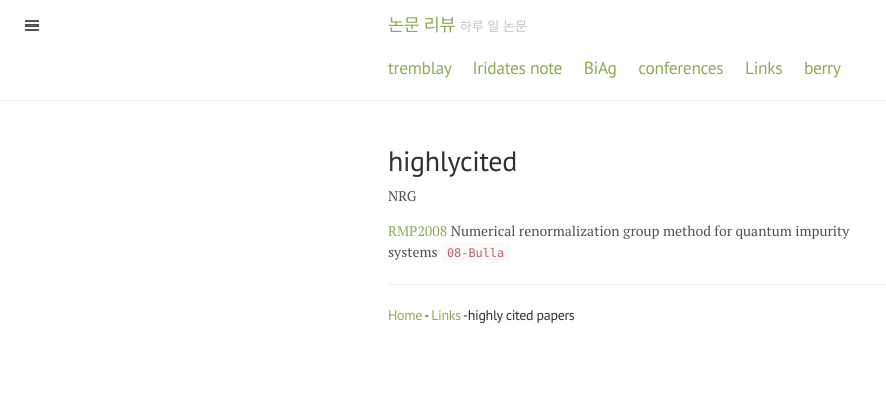
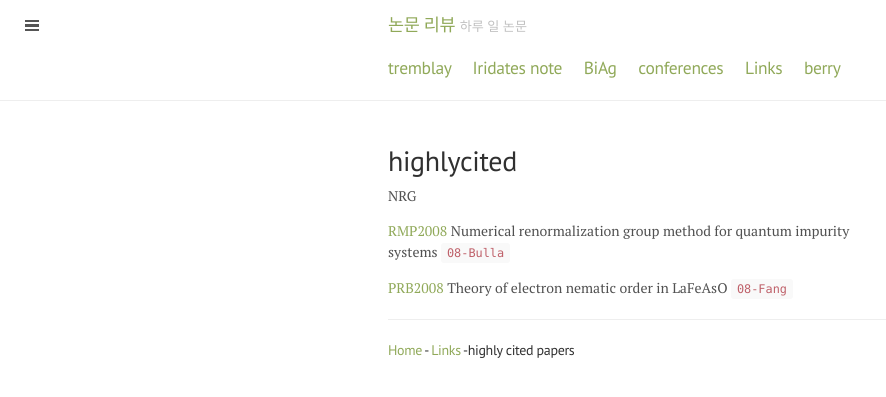
Before and after one commit to qkrwlsghdcjsworlt/work, a Jekyll site: the page built from highlycited.md, in a window 1280 px wide. Shown: the top 397 px of the page, without its empty margins (0-886 px from the left). Built offline with Jekyll 4.4.1, drawn with Linux system fonts in a browser that asks for light colours.

Commit message:
“update”

```diff
--- a/highlycited.md
+++ b/highlycited.md
@@ -9,7 +9,7 @@ NRG
 [RMP2008]({{ site.baseurl }}/public/highlycited/08-Bulla-NRG-quantum-impurity-systems-RMP.pdf)
 Numerical renormalization group method for quantum impurity systems `08-Bulla`
 
-
+[PRB2008]({{ site.baseurl }}/public/highlycited/08-Fang-spin-nematic-order-PRB.pdf) Theory of electron nematic order in LaFeAsO `08-Fang`
 
 
 
```
Also changed, not shown: 3 other files.
